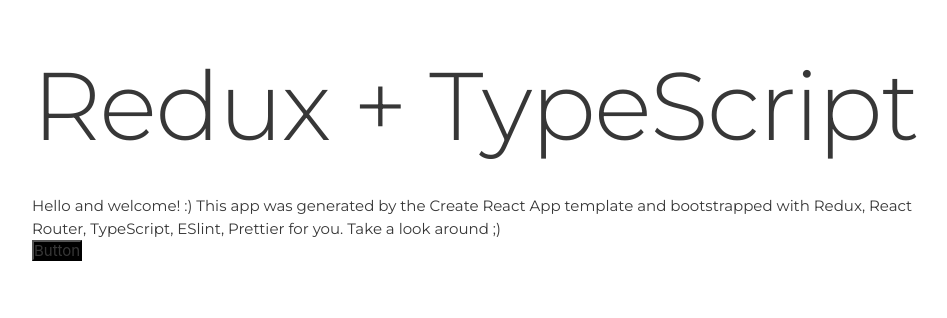
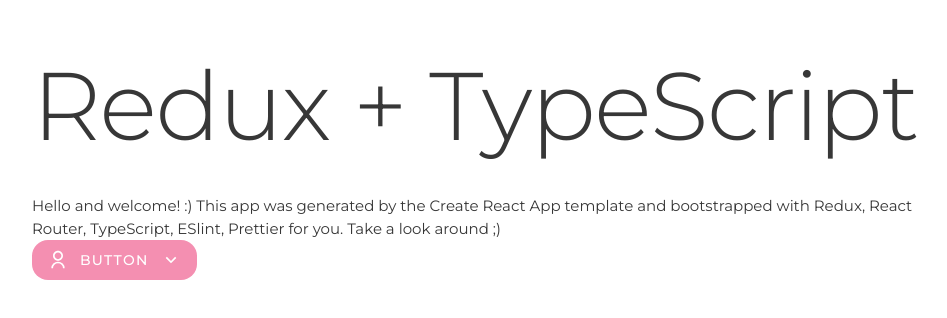
Before and after one commit to kedeinroga/get-that-home, a React (Create React App) app in the folder get-that-home/: page / in a window 1280 px wide. Shown: the top 318 px of the page, without its empty margins (160-1107 px from the left). Built offline with nearby package versions, Linux system fonts and the light colour scheme.

Commit message:
Default styles for button component were added

```diff
--- a/get-that-home/package.json
+++ b/get-that-home/package.json
@@ -25,7 +25,7 @@
     "eslint-plugin-react": "7.21.5",
     "eslint-plugin-react-hooks": "4.0.8",
     "faker": "^5.4.0",
-    "prettier": "2.0.0",
+    "prettier": "^2.2.1",
     "react": "^17.0.2",
     "react-dom": "^17.0.2",
     "react-icons": "^4.2.0",
--- a/get-that-home/src/components/Button.tsx
+++ b/get-that-home/src/components/Button.tsx
@@ -1,5 +1,7 @@
 import styled from '@emotion/styled'
 import React, { ReactNode } from 'react'
+import { RiUserLine, RiArrowDownSLine } from 'react-icons/ri'
+import { colors, TextButton } from '../ui'
 
 interface IProps {
   children: ReactNode
@@ -7,11 +9,33 @@
 }
 
 const StyledButton = styled.button`
-  background-color: black;
+  background-color: ${colors.pink};
+  color: ${colors.white};
+  border: ${colors.pink};
+  border-radius: 16px;
+
+  display: flex;
+  flex-direction: row;
+  align-items: center;
+  padding: 8px 16px;
+
+  & > p {
+    color: ${colors.white};
+    margin: 0 12px;
+  }
+
+  & > svg {
+    fill: ${colors.white};
+    font-size: 20px;
+  }
 `
 
 export default function Button({ children }: IProps) {
   return (
-    <StyledButton>{ children }</StyledButton>
-  );
+    <StyledButton>
+      <RiUserLine />
+      <TextButton>{children}</TextButton>
+      <RiArrowDownSLine />
+    </StyledButton>
+  )
 }
```
Also changed, not shown: 1 other file (tests, documents, lock files or other folders).
